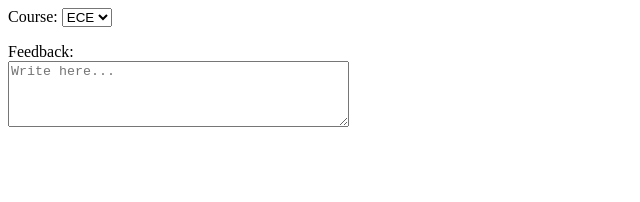
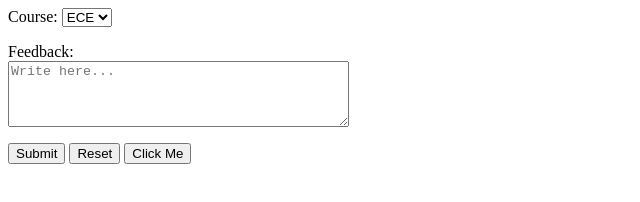
Before and after one commit to prateek-mishra-001/WDW_0288, a plain HTML site: page Web Designing Workshop Assignment/Assignment 16/Assignment 16.html in a window 1280 px wide. Shown: the whole page, without its empty margins (0-640 px from the left). Drawn offline with Linux system fonts and the light colour scheme.

Commit message:
Add some buttons

```diff
--- a/Web Designing Workshop Assignment/Assignment 16/Assignment 16.html
+++ b/Web Designing Workshop Assignment/Assignment 16/Assignment 16.html
@@ -18,7 +18,11 @@
             <textarea id="feedback" name="feedback" rows="4" cols="40" placeholder="Write here..."></textarea>
         </p>
 
-
+        <p>
+            <button type="submit">Submit</button>
+            <button type="reset">Reset</button>
+            <button type="button">Click Me</button>
+        </p>
     </form>
       </body>
 </html>
```
